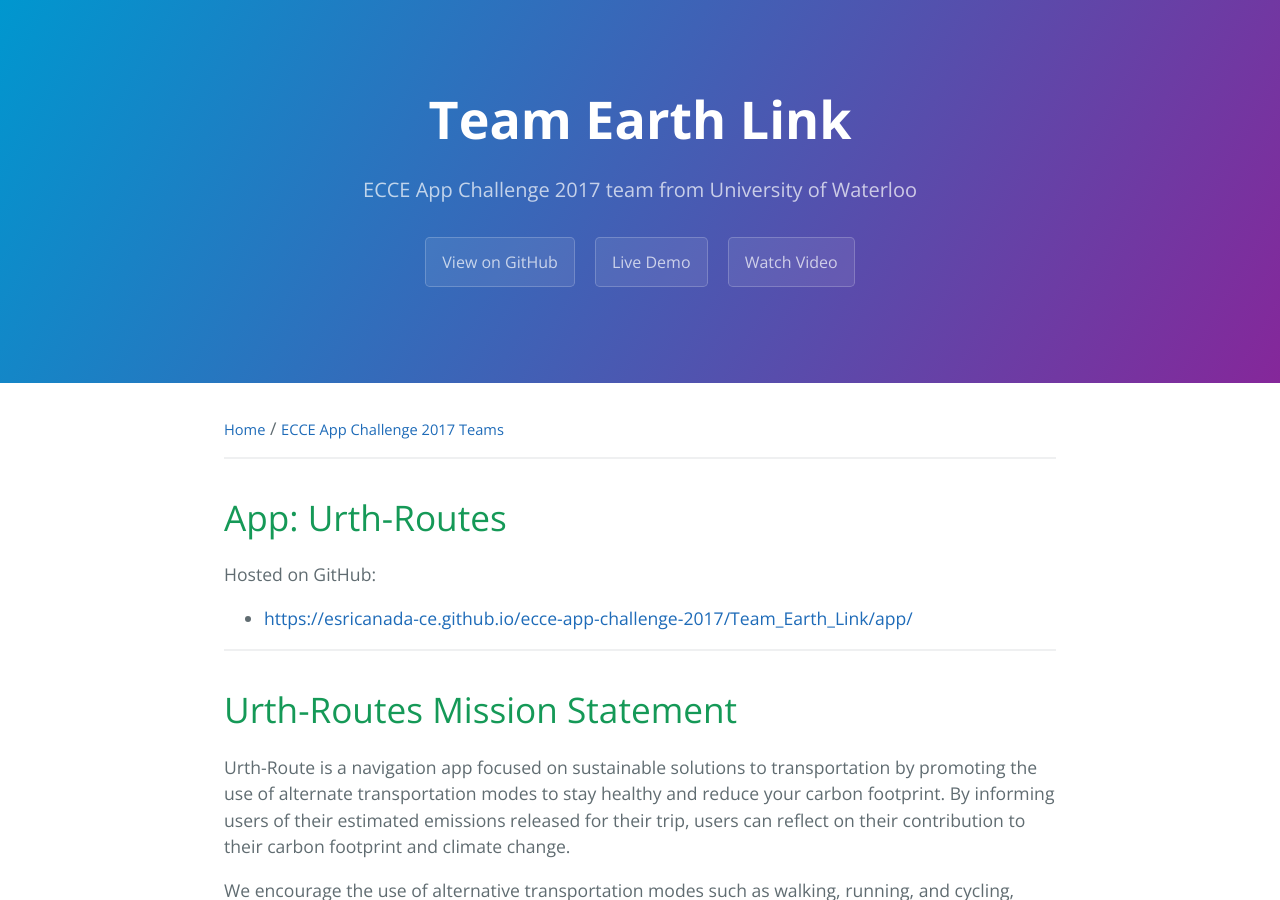
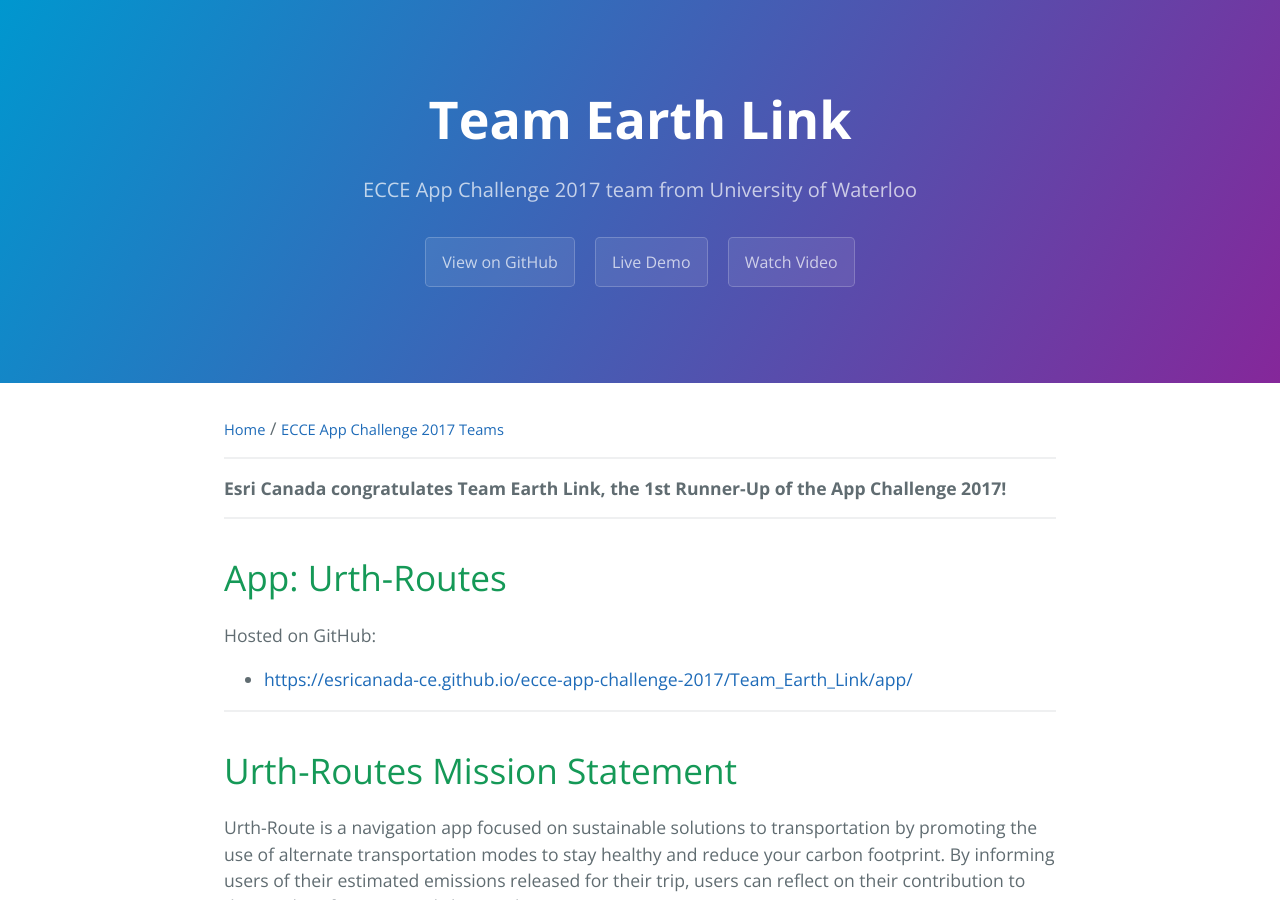
Before and after one commit to EsriCanada-CE/esricanada-ce.github.io, a Jekyll site: the page built from _appchallenge/2017/teams/uw/Team_Earth_Link.md, in a window 1280 px wide and 900 px high. Built offline with Jekyll 4.4.1, drawn with Linux system fonts in a browser that asks for light colours.

Commit message:
Adding App Challenge winners to data/templates.

```diff
--- a/_appchallenge/2017/index.html
+++ b/_appchallenge/2017/index.html
@@ -23,7 +23,7 @@
       <ul>
       {% assign schoolteams = site.appchallenge | where:"category", "team" | where:"year", 2017  | where:"school", school %}
       {% for team in schoolteams %}
-        <li><span><a href="{{ team.url | replace:"index.html", "" }}">{{ team.name }}</a></span> |
+        <li><span><a href="{{ team.url | replace:"index.html", "" }}">{{ team.name }}</a></span>{% if team.winner %}<span style="font-weight:bold;"> - {% if team.winner == 1 %}WINNER{% elsif team.winner == 2 %}1st Runner-Up{% elsif team.winner == 3 %}2nd Runner-Up{% endif %}</span>{% endif %} |
           {% assign lastmember = team.members | last %}
           {% for member in team.members %}
             {% if member.name == lastmember.name %}
--- a/_layouts/appchallengeteam.html
+++ b/_layouts/appchallengeteam.html
@@ -16,6 +16,8 @@
     <section class="main-content">
 
       <a href="../../../../../" style="font-size:smaller;">Home</a> / <a href="../../../" style="font-size:smaller;">ECCE App Challenge {{ team.year }} Teams</a><hr />
+
+      {% if team.winner %}<span style="font-weight:bold;">Esri Canada congratulates {{ team.name }}, the {% if team.winner == 1 %}winning team {% elsif team.winner == 2 %}1st Runner-Up {% elsif team.winner == 3 %}2nd Runner-Up {% endif %}of the App Challenge {{team.year}}!</span><hr />{% endif %}
 
       {% if team.appname %}<h1>App: {{ team.appname }}</h1>{% endif %}
 
```
Also changed, not shown: _appchallenge/2017/teams/mac/Marauders_mAPP.md (+1 -1 lines), _appchallenge/2017/teams/uw/Team_Earth_Link.md (+1 -1 lines), _appchallenge/2017/teams/yorku/Team_Sweet_e_Motion.md (+1 -1 lines).
